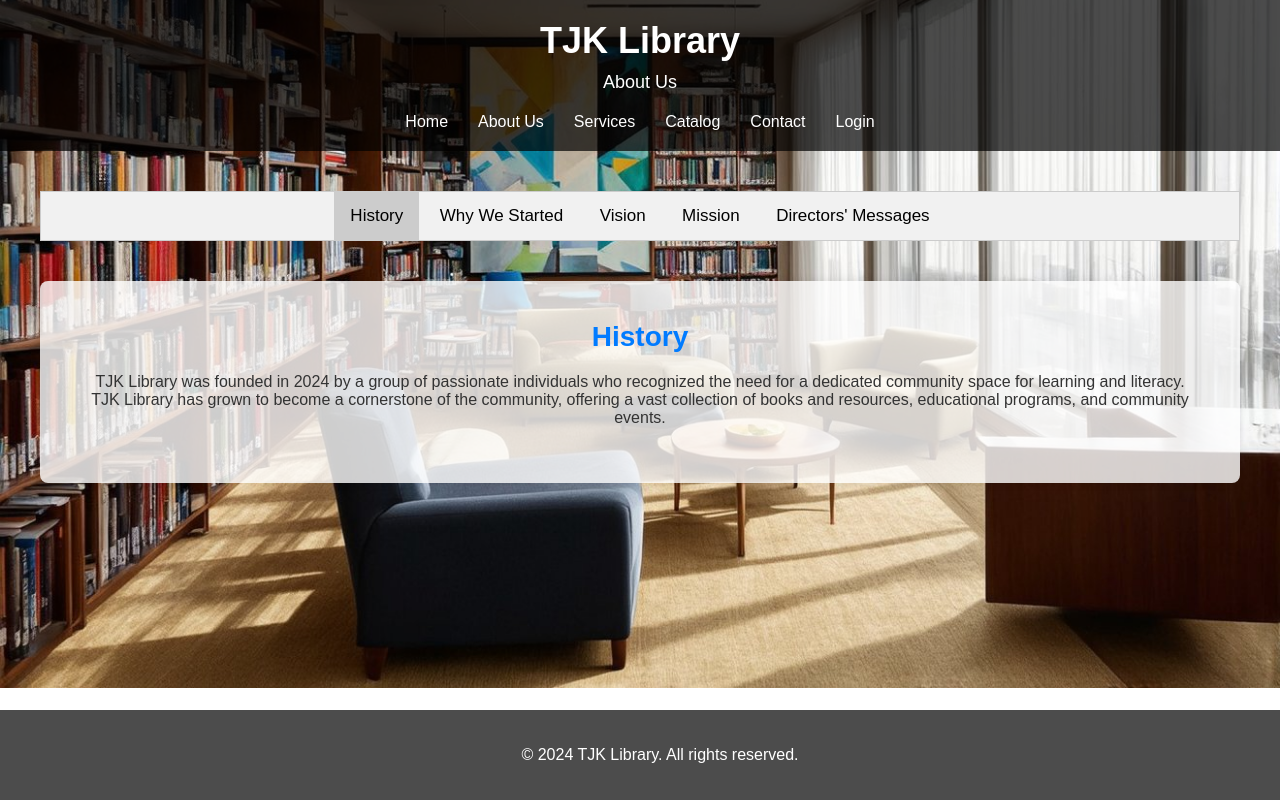
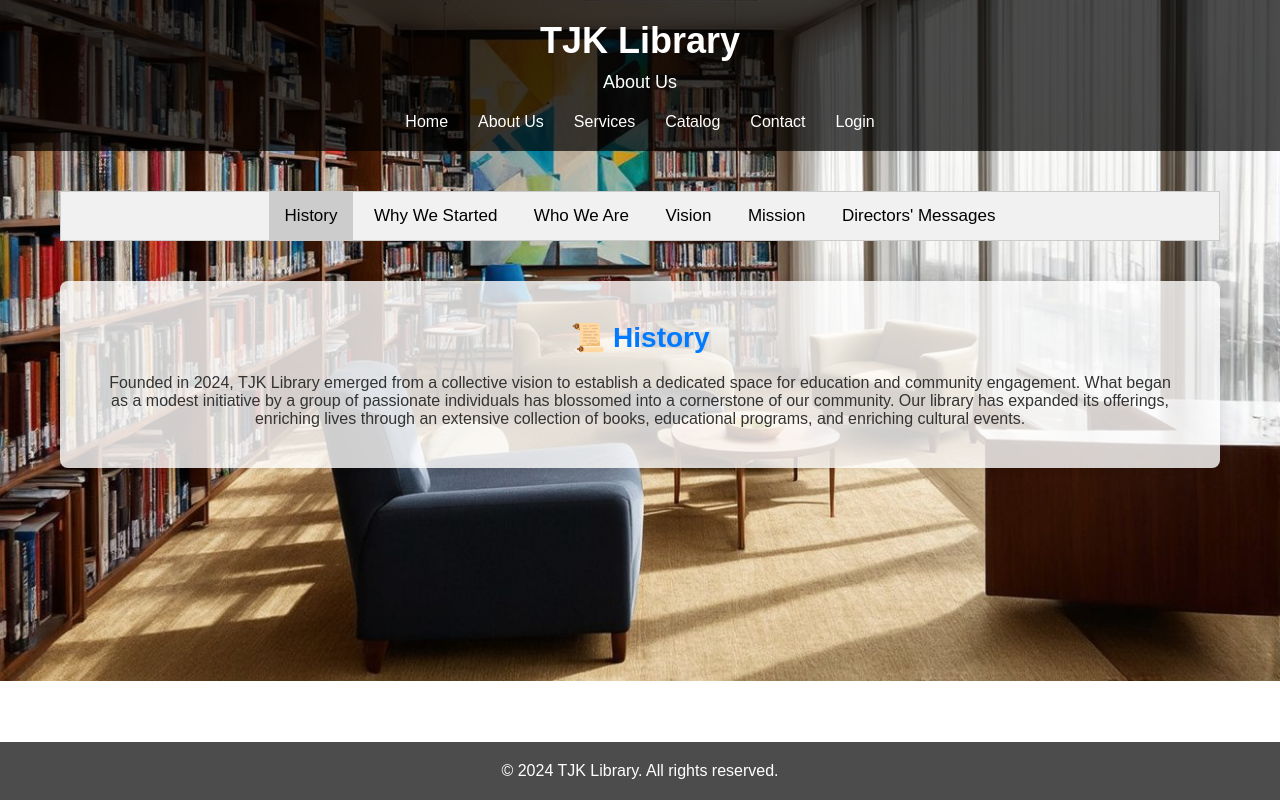
Before and after one commit to ThejanDulara/Group_1, a Django app: template lims_portal/lims_app/templates/lims_app/about_us.html in a window 1280 px wide. Run offline with Django 3.2, Linux system fonts and the light colour scheme; the template is opened without the code that fills it, so the values that code supplies are empty.

Commit message:
About Us page updated

```diff
--- a/lims_portal/lims_app/templates/lims_app/about_us.html
+++ b/lims_portal/lims_app/templates/lims_app/about_us.html
@@ -29,33 +29,39 @@
         <div class="tab">
             <button class="tablinks" onclick="openTab(event, 'BackgroundHistory')">History</button>
             <button class="tablinks" onclick="openTab(event, 'WhyStarted')">Why We Started</button>
+            <button class="tablinks" onclick="openTab(event, 'WhoWeAre')">Who We Are</button>
             <button class="tablinks" onclick="openTab(event, 'Vision')">Vision</button>
             <button class="tablinks" onclick="openTab(event, 'Mission')">Mission</button>
             <button class="tablinks" onclick="openTab(event, 'DirectorsMessages')">Directors' Messages</button>
         </div>
 
         <div id="BackgroundHistory" class="tabcontent">
-            <h2>History</h2>
-            <p>TJK Library was founded in 2024 by a group of passionate individuals who recognized the need for a dedicated community space for learning and literacy. TJK Library has grown to become a cornerstone of the community, offering a vast collection of books and resources, educational programs, and community events.</p>
+            <h2><span class="section-icon">📜</span> History</h2>
+            <p>Founded in 2024, TJK Library emerged from a collective vision to establish a dedicated space for education and community engagement. What began as a modest initiative by a group of passionate individuals has blossomed into a cornerstone of our community. Our library has expanded its offerings, enriching lives through an extensive collection of books, educational programs, and enriching cultural events.</p>
         </div>
 
         <div id="WhyStarted" class="tabcontent">
-            <h2>Why We Started</h2>
-            <p>We started TJK Library to bridge the gap between knowledge and the community. Our founders, Thejan Dulara, Janani Halwala, and Kabilashika Thiyagarajah, envisioned a place where people of all ages could come together to explore, learn, and grow. Their commitment to education and community service drives our mission and vision every day.</p>
+            <h2><span class="section-icon">🚀</span> Why We Started</h2>
+            <p>TJK Library was created from a shared desire to bridge the gap between knowledge and the community. Our founders - Thejan Dulara, Janani Halwala, and Kabilashika Thiyagarajah, envisioned a space where individuals could gather to explore their curiosity, access essential resources, and embark on a journey of lifelong learning. Driven by a passion for education and a commitment to service, we endeavor to empower our community with the tools and inspiration needed to succeed.</p>
+        </div>
+
+        <div id="WhoWeAre" class="tabcontent">
+            <h2><span class="section-icon">👥</span> Who We Are</h2>
+            <p>At TJK Library, we are more than just a collection of books; we are a vibrant community hub dedicated to nurturing a passion for learning and literacy. Founded by visionary leaders deeply committed to educational empowerment, our library stands as a beacon of knowledge, fostering connections and inspiring minds across all ages and backgrounds. With a welcoming atmosphere and a diverse range of resources, we strive to empower every visitor to explore, discover, and grow.</p>
         </div>
 
         <div id="Vision" class="tabcontent">
-            <h2>Vision</h2>
-            <p>To be a beacon of knowledge and learning, fostering a community of informed and empowered individuals.</p>
+            <h2><span class="section-icon">🎯</span> Vision</h2>
+            <p>Our vision at TJK Library is to serve as a transformative force within our community-an enduring symbol of knowledge and enlightenment. We aspire to cultivate an environment where curiosity thrives, minds are empowered, and lifelong learning flourishes. By fostering a love for reading and education, we aim to inspire a future generation of informed, compassionate, and globally-minded individuals.</p>
         </div>
 
         <div id="Mission" class="tabcontent">
-            <h2>Mission</h2>
-            <p>To provide access to a diverse collection of books and resources, promote literacy, and support lifelong learning through a welcoming and inclusive environment.</p>
+            <h2><span class="section-icon">🌟</span> Mission</h2>
+            <p>Our mission is to provide inclusive access to diverse resources, promote literacy, and support lifelong learning. Through innovative programs and collaborative initiatives, we strive to create a welcoming space where everyone can explore, learn, and connect. By nurturing a passion for knowledge and understanding, TJK Library is dedicated to empowering individuals to reach their full potential and positively impact our world.</p>
         </div>
 
         <div id="DirectorsMessages" class="tabcontent">
-            <h2>Directors' Messages</h2>
+            <h2><span class="section-icon">📚</span> Directors' Messages</h2>
             <div class="director-message">
                 <h3>Thejan Dulara</h3>
                 <p>"Welcome to TJK Library, a place where knowledge meets community. We are committed to providing a welcoming and resourceful environment for all."</p>
--- a/lims_portal/static/css/about_us.css
+++ b/lims_portal/static/css/about_us.css
@@ -1,8 +1,15 @@
+/* Reset default margin and padding */
+* {
+    margin: 0;
+    padding: 0;
+    box-sizing: border-box;
+}
+
 body {
     font-family: Arial, sans-serif;
     margin: 0;
     padding: 0;
-    background-image: url('../images/background.jpg'); /* Path to your background image */
+    background-image: url('../images/background.jpg');
     background-size: cover;
     background-repeat: no-repeat;
     background-position: center center;
@@ -104,17 +111,17 @@ main {
     color: #007bff;
 }
 
-.directors-messages .director-message {
+.director-message {
     margin-bottom: 20px;
 }
 
-.directors-messages .director-message h3 {
+.director-message h3 {
     font-size: 24px;
     color: #007bff;
     margin-bottom: 10px;
 }
 
-.directors-messages .director-message p {
+.director-message p {
     font-size: 16px;
     margin: 0;
 }
--- a/lims_portal/static/js/about_us.js
+++ b/lims_portal/static/js/about_us.js
@@ -10,15 +10,19 @@ function openTab(evt, tabName) {
     // Get all elements with class="tablinks" and remove the class "active"
     tablinks = document.getElementsByClassName("tablinks");
     for (i = 0; i < tablinks.length; i++) {
-        tablinks[i].className = tablinks[i].className.replace(" active", "");
+        tablinks[i].classList.remove("active");
     }
 
     // Show the current tab, and add an "active" class to the button that opened the tab
     document.getElementById(tabName).style.display = "block";
-    evt.currentTarget.className += " active";
+    evt.currentTarget.classList.add("active");
 }
 
 // Open the first tab by default
 document.addEventListener("DOMContentLoaded", function() {
-    document.querySelector(".tablinks").click();
+    // Click on the first tablink to open the default tab
+    var defaultTab = document.querySelector(".tablinks");
+    if (defaultTab) {
+        defaultTab.click();
+    }
 });
```
